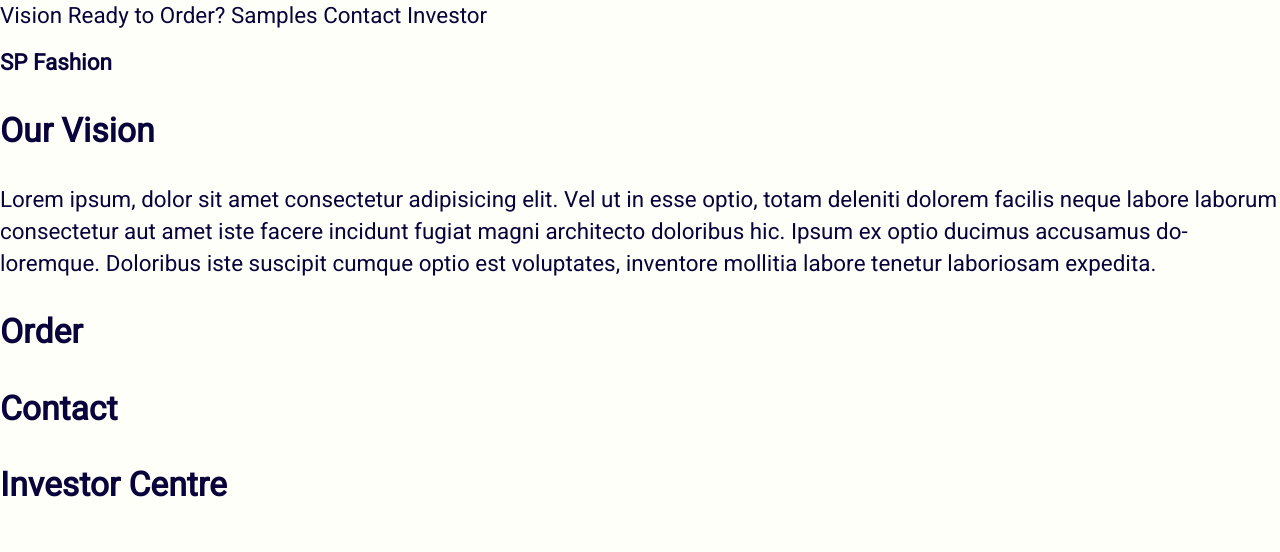
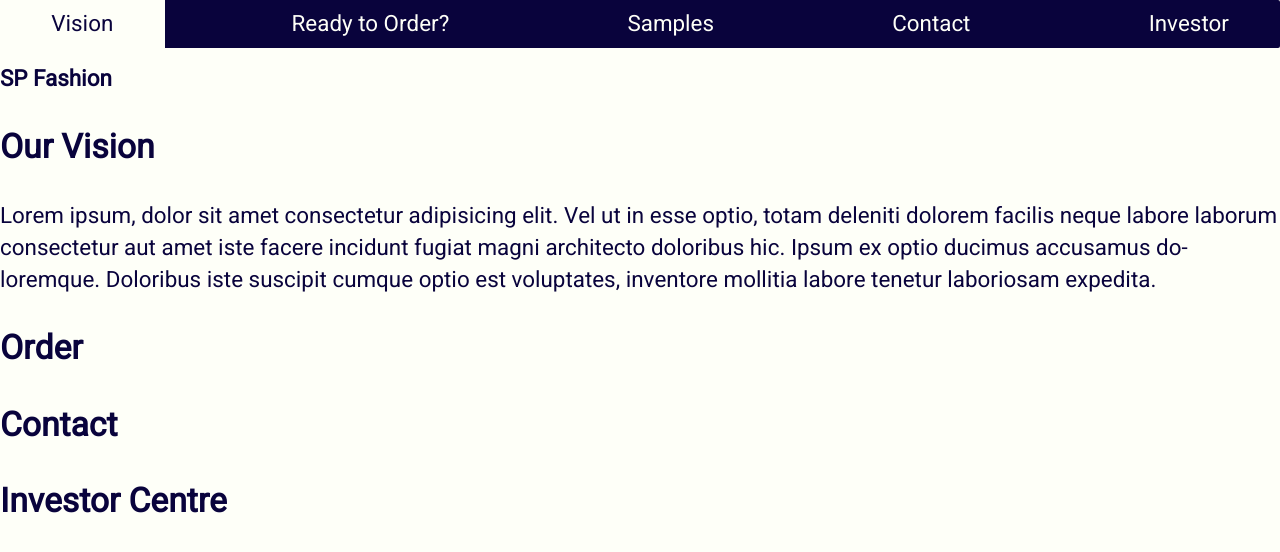
Before and after one commit to PavithranChelliahpillai/spfashion, a plain HTML site: page index.html in a window 1280 px wide. Drawn offline with Linux system fonts and the light colour scheme.

Commit message:
Update style.css

```diff
--- a/style.css
+++ b/style.css
@@ -105,3 +105,27 @@ sub, sup {
 	line-height: 0;
 }
     /* sets superscript and subscript text so that it doesn't throw off leading for elements in which they are included */
+
+nav {
+    width: 100%;
+
+    /* colour inversion */
+    background-color: #09033C;
+    color: #FEFFF8;
+
+    display: flex;
+    justify-content: space-between;
+    align-items: center;
+
+    border-radius: 2px;
+}
+
+nav a {
+    padding-left: 4vw; padding-right: 4vw;
+    padding-top: 1lvh; padding-bottom: 1lvh;
+}
+
+nav a:hover{
+    background-color: #FEFFF8;
+    color: #09033C;
+}
```
